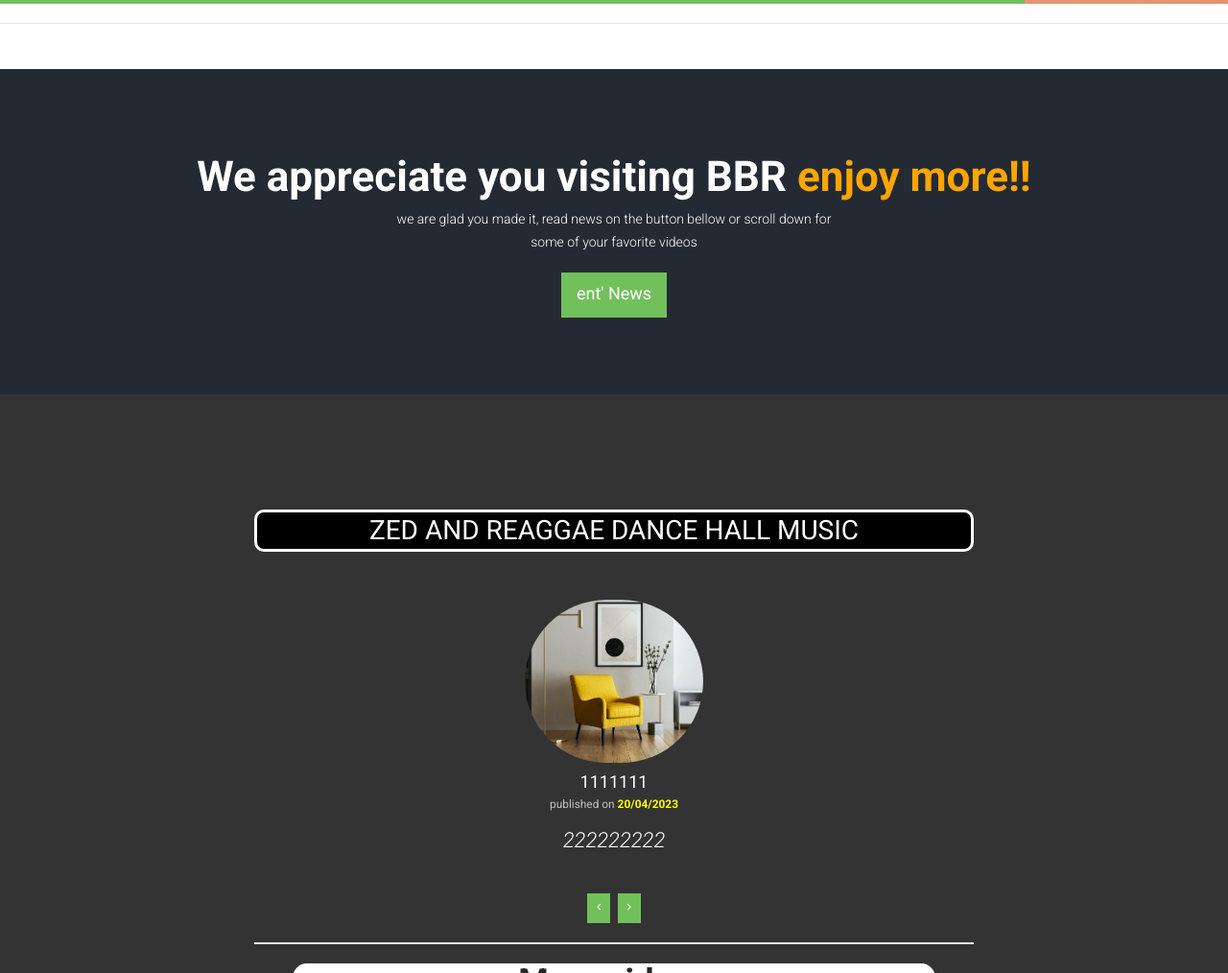
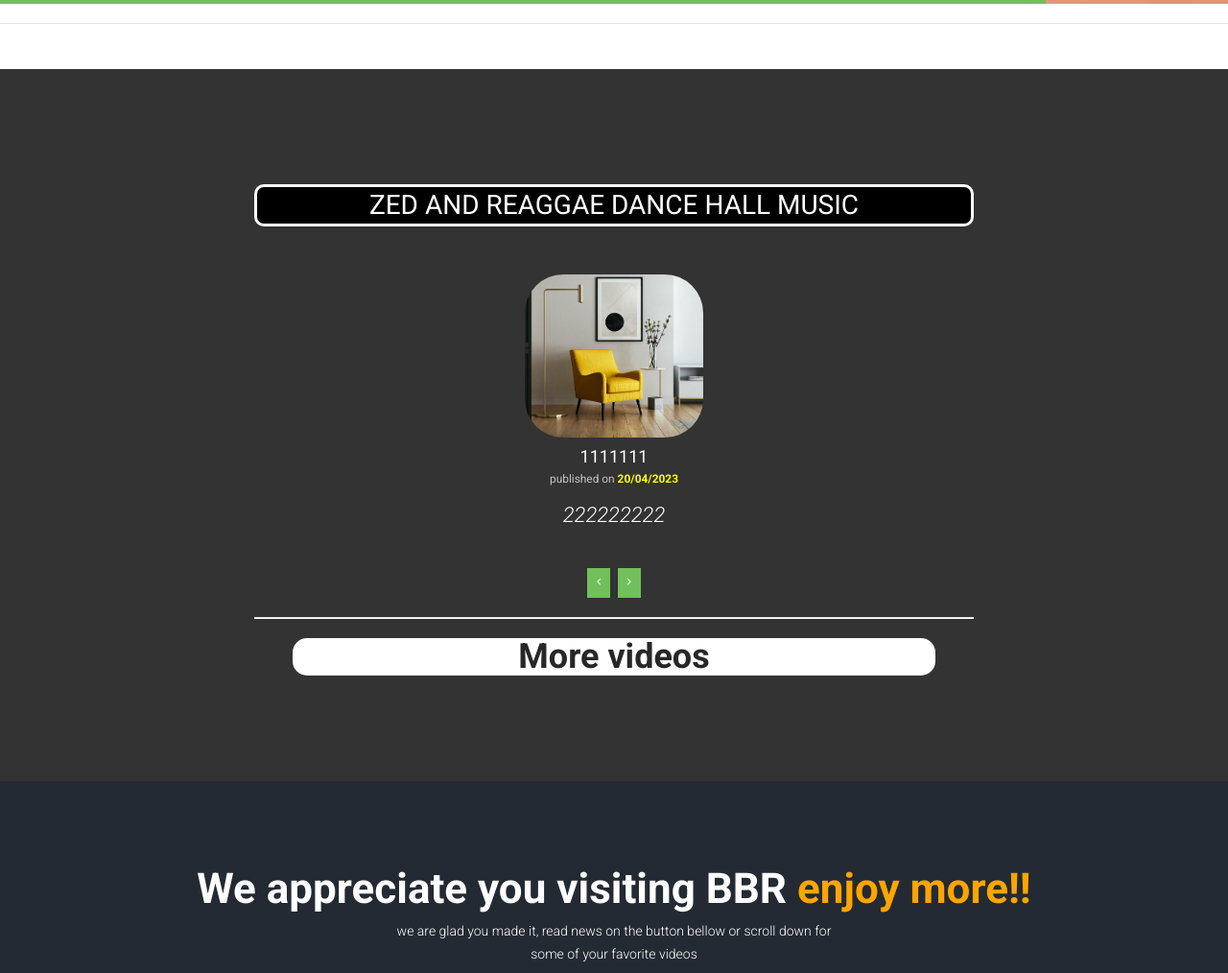
Before and after one commit to BBRMEDIA/bbr-media, a plain HTML site: page index.html in a window 1280 px wide. Shown: the part 673-1687 px from the top of the page at 96% size. Drawn offline with Linux system fonts and the light colour scheme.

Commit message:
Update index.html

```diff
--- a/index.html
+++ b/index.html
@@ -135,7 +135,73 @@ Welcome to Bum bum records media, home of zed music, zed gospel, zed reggae/danc
     </section><!--/#main-slider-->
 	    <hr><br>
 
-	 <!--/#music-->
+	<!--/#music-->
+
+    <section id="testimonial">
+        <div class="container">
+            <div class="row">
+                <div class="col-sm-8 col-sm-offset-2">
+
+			<div class="section-header">
+                <h2 style="color:white;border-style:solid;border-radius:10px;background-color:black;" class="section-title text-center wow fadeInDown">zed and reaggae dance hall music </h2>
+            </div>
+
+                <div id="carousel-testimonial" class="carousel slide text-center" data-ride="carousel">
+
+
+			<!-- Wrapper for slides -->
+
+                        <div class="carousel-inner" role="listbox">
+
+
+			<!-- song1 -->
+
+                          <div class="item active">
+                            <a href="video1.html">
+
+<p><img style=" widith:240px; height:170px;  border-radius:40px;" src="images/testimonial/1.jpg" alt=""></p></a>
+                                <h4>Ireen - Osaibala</h4>
+                                <small> published on <strong style="color:yellow">21/04/2023</strong></small>
+                                <p> watch the video of this Gospel song and thank me later. osaibala is a song done by Ireen which talks about not forgetting to say thank you..enjoy!!</p>
+
+                            </div>
+
+			<!-- song2 -->
+
+			 <div class="item">
+                                <p><img style="widith:240px; height:170px; border-radius:40px;" src="images/testimonial/3.jpg" alt=""></p>
+
+		<h4>1111111</h4>
+
+                                <small> published on <strong style="color:yellow">20/04/2023</strong></small>
+                                <p>222222222
+				 </p>
+                          </div>
+
+                        </div>
+
+
+                        <!-- Controls -->
+                        <div class="btns">
+                            <a class="btn btn-primary btn-sm" href="#carousel-testimonial" role="button" data-slide="prev">
+                                <span class="fa fa-angle-left" aria-hidden="true"></span>
+                                <span class="sr-only">Previous</span>
+                            </a>
+                            <a class="btn btn-primary btn-sm" href="#carousel-testimonial" role="button" data-slide="next">
+                                <span class="fa fa-angle-right" aria-hidden="true"></span>
+                                <span class="sr-only">Next</span>
+                            </a>
+                        </div>
+<hr>
+<a href="#">
+<h1 style="background-color:white; border-radius:15px; margin-left:40px;margin-right:40px;">More videos</h1></a>
+                    </div>
+                </div>
+            </div>
+        </div>
+    </section>
+
+<!--/#videos-->
 
 
 
@@ -154,7 +220,8 @@ Welcome to Bum bum records media, home of zed music, zed gospel, zed reggae/danc
     </section>
 
 
-    			 <!--/#videos-->
+     <!--#videos-->
+
     <section id="testimonial">
         <div class="container">
             <div class="row">
@@ -213,7 +280,9 @@ Welcome to Bum bum records media, home of zed music, zed gospel, zed reggae/danc
                 </div>
             </div>
         </div>
-    </section><!--/#testimonial-->
+    </section>
+
+<!--/#videos-->
 
 
 
```
